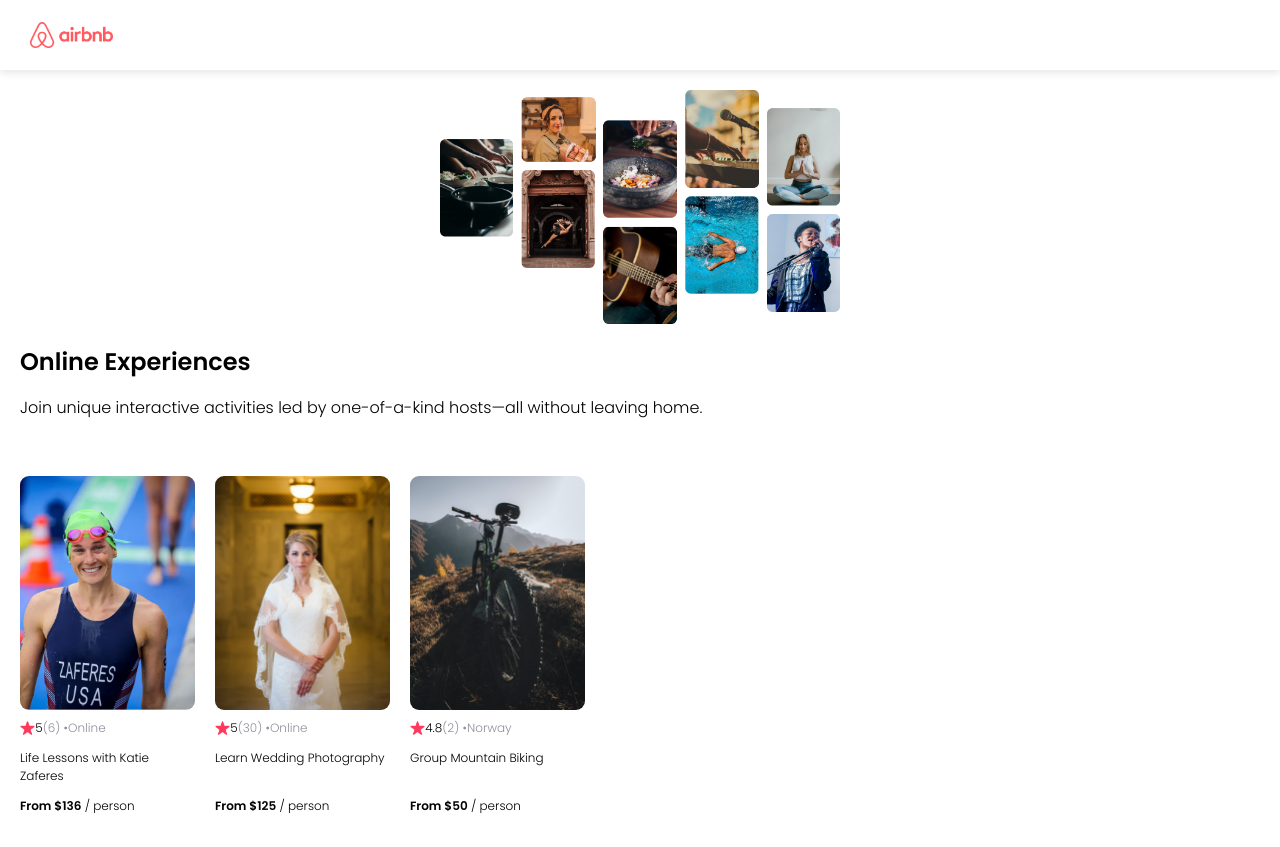
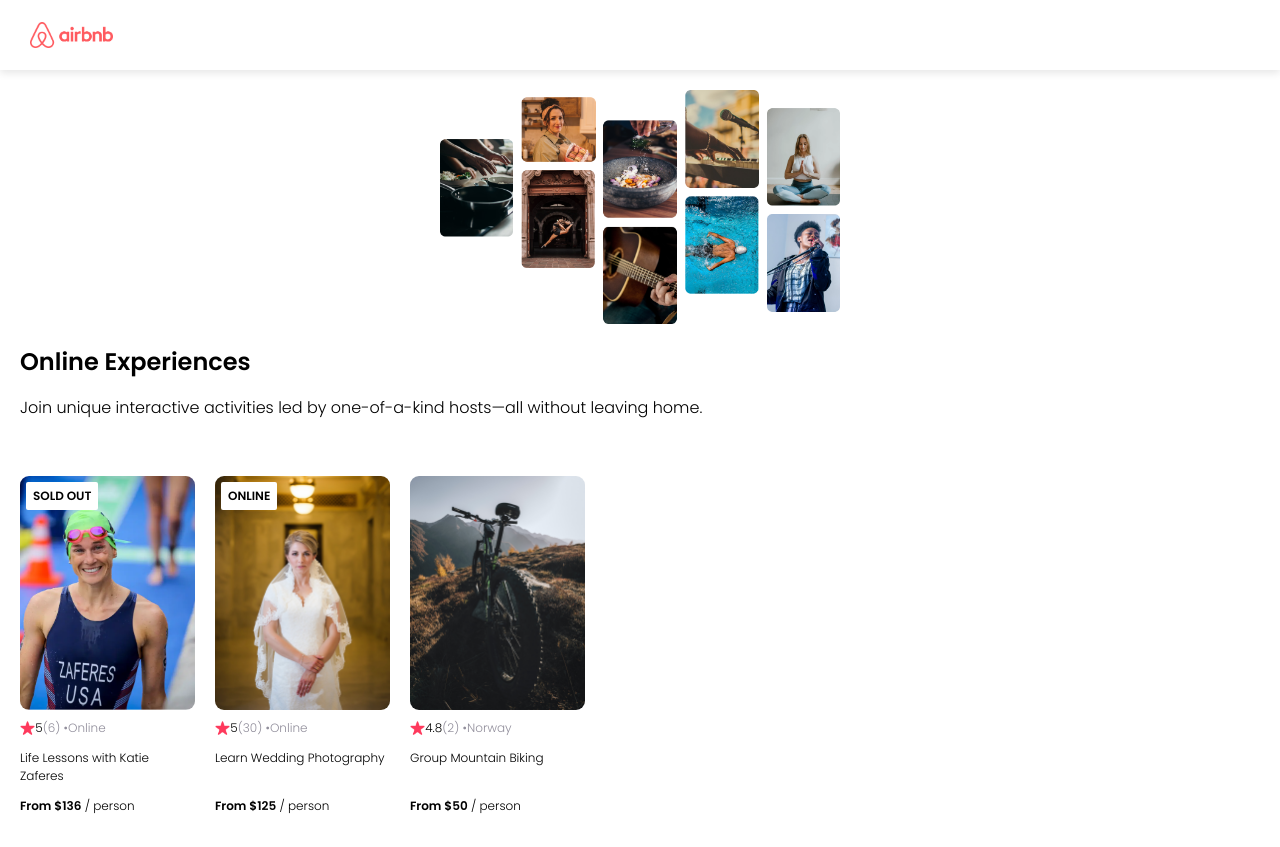
Before and after one commit to S827/airbnb-experiences, a React (Vite) app: page / in a window 1280 px wide. Built offline with nearby package versions, Linux system fonts and the light colour scheme.

Commit message:
added SOLD OUT and ONLINE badge

```diff
--- a/src/App.jsx
+++ b/src/App.jsx
@@ -15,6 +15,7 @@
         reviewCount={item.stats.reviewCount}
         location={item.location}
         price={item.price}
+        openSpots={item.openSpots}
       />
     })
   return (
--- a/src/components/card.jsx
+++ b/src/components/card.jsx
@@ -2,8 +2,15 @@
 
 import Star from '../images/star.png'
 export default function Card(props) {
+    let badgeText
+    if(props.openSpots===0){
+        badgeText="SOLD OUT"
+    } else if(props.location === 'Online') {
+        badgeText = 'ONLINE'
+    }
     return (
         <div className='card'>
+            {badgeText && <div className='card-badge'>{badgeText}</div>}
             <img className='card-image' src={`images/${props.img}`} />
             <div className='card-stats'>
                 <img src={Star} className='card-star' />
--- a/src/index.css
+++ b/src/index.css
@@ -53,6 +53,7 @@
   flex: 0 0 auto;
   display: flex;
   flex-direction: column;
+  position: relative;
 }
 .card-image {
   width: 100%;
@@ -76,3 +77,13 @@
 .card-price {
   margin-top: auto;
 }
+
+.card-badge {
+  position: absolute;
+  top: 6px;
+  left: 6px;
+  background-color: white;
+  padding: 5px 7px;
+  border-radius: 2px;
+  font-weight: bold;
+}
```
